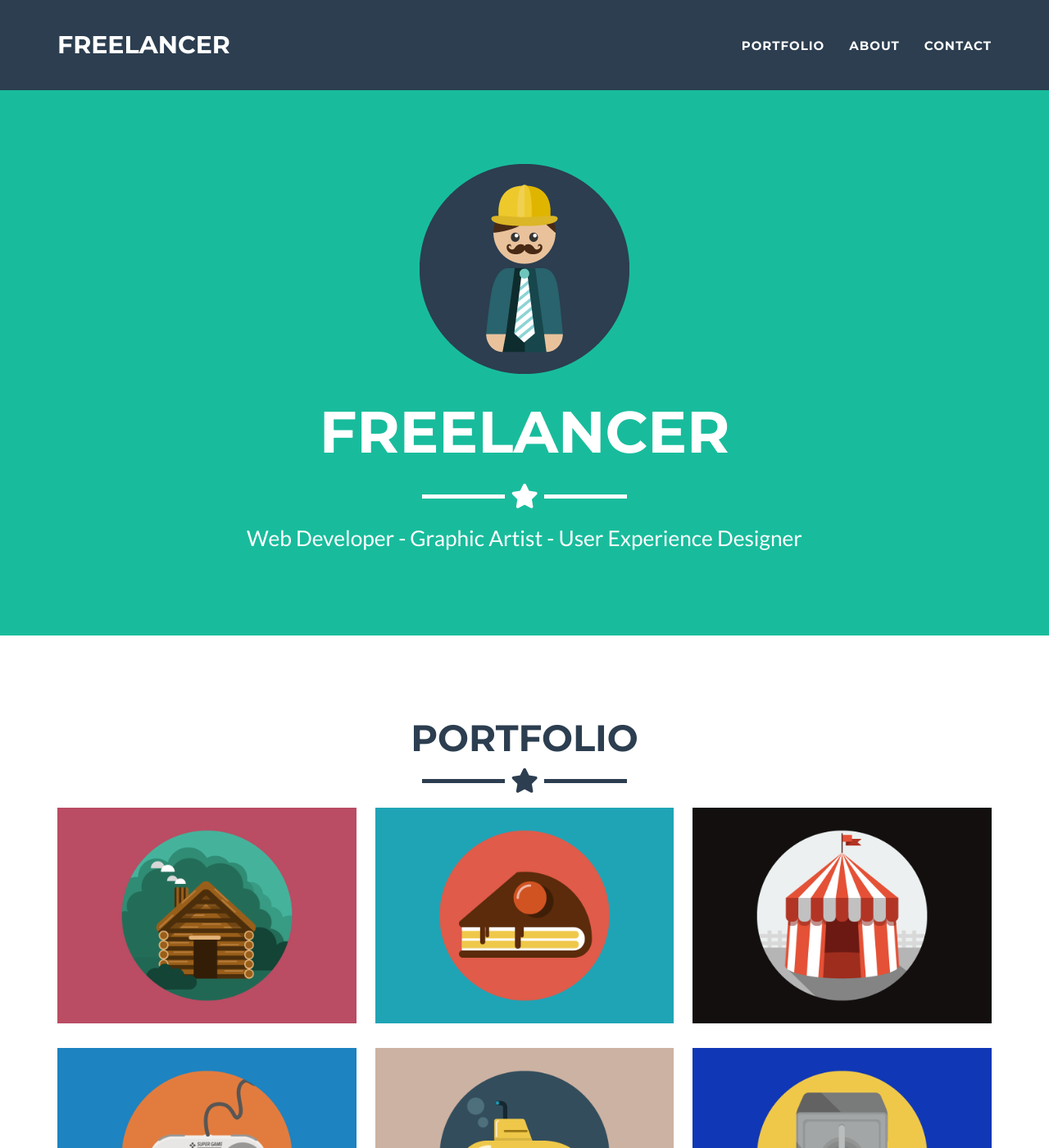
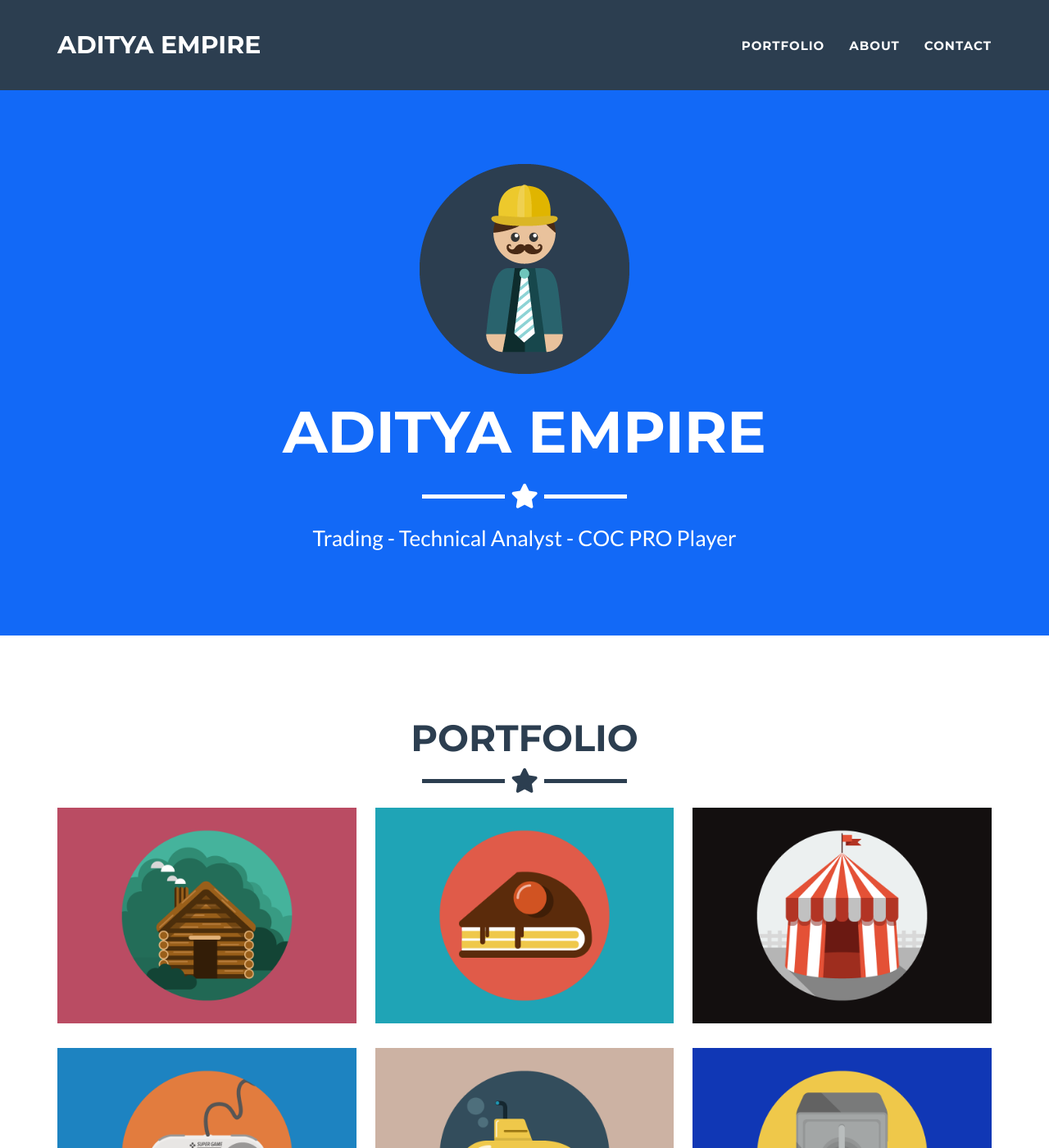
Before and after one commit to Adityaempire/Adityaempire.github.io, a Jekyll site: the page built from _posts/2014-07-18-project-1.markdown, in a window 1280 px wide and 1400 px high. Shown: the whole window at 82% size. Built offline with Jekyll 4.4.1, drawn with Linux system fonts in a browser that asks for light colours.

Commit message:
Update _config.yml

```diff
--- a/_config.yml
+++ b/_config.yml
@@ -1,10 +1,10 @@
 # Site settings
-title: Freelancer
+title: Aditya Empire
 email: your-email@domain.com
 url: https://github.com/jeromelachaud/freelancer-theme
 description: "Write an awesome description for your new site here. You can edit this line in _config.yml. It will appear in your document head meta (for Google search results) and in your feed.xml site description."
 keywords: "your keywords, separated by commas"
-skills: "Web Developer - Graphic Artist - User Experience Designer"
+skills: "Trading - Technical Analyst - COC PRO Player"
 meta_author: LastName FirstName
 
 # Google webmaster tools
@@ -25,7 +25,7 @@ disqus_shortname: myshortname
 
 # Color settings (hex-codes without the leading hash-tag)
 color:
-  primary: 18bc9c #80B3FF
+  primary: 1269F7 #80B3FF
   primary-rgb: "24,288,156" #"128,179,255"
   secondary: 2c3e50 #FD6E8A
   secondary-dark: 233140 #A2122F
```
